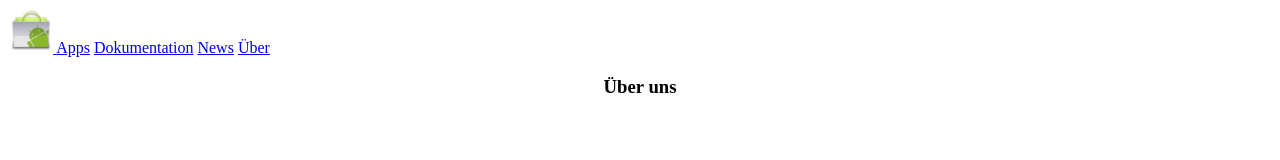
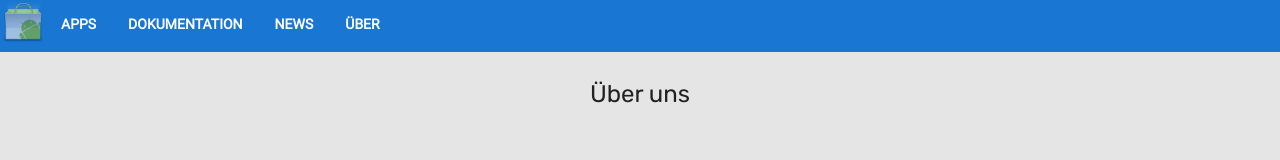
Before and after one commit to Juliandev02/appStoreSite, a plain HTML site: page about.html in a window 1280 px wide. Drawn offline with Linux system fonts and the light colour scheme; the site is published under a folder, as on GitHub Pages, so addresses that start at the root find nothing.

Commit message:
Add files via upload

```diff
--- a/about.html
+++ b/about.html
@@ -11,7 +11,7 @@
         <meta name="description" content="@TEAMNAME AppStore ist der AppStore für deine Apps! Open Source, und kostenlos!">
         <meta name="theme-color" content="#ffffff"/>
 
-        <link rel="stylesheet" href="/style/main.css"/>
+        <link rel="stylesheet" href="./style/main.css"/>
         <link rel="icon" type="image/png"  href="./assets/3e4130c5c160944811645c1d3bc53b7f.png"/>
     </head>
 
```
Also changed, not shown: market.html (+1 -1 lines), news/news.html (+1 -1 lines).
